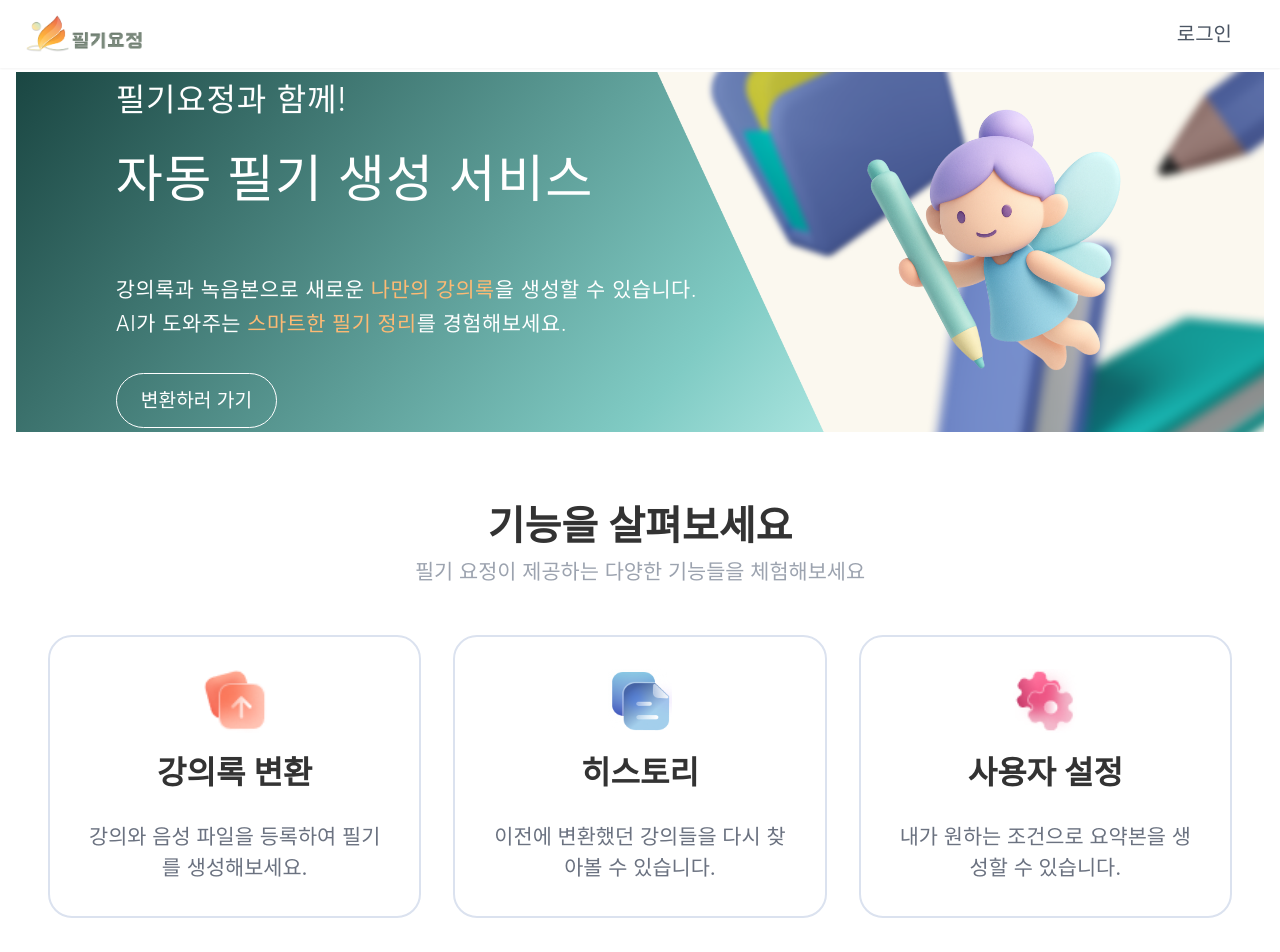
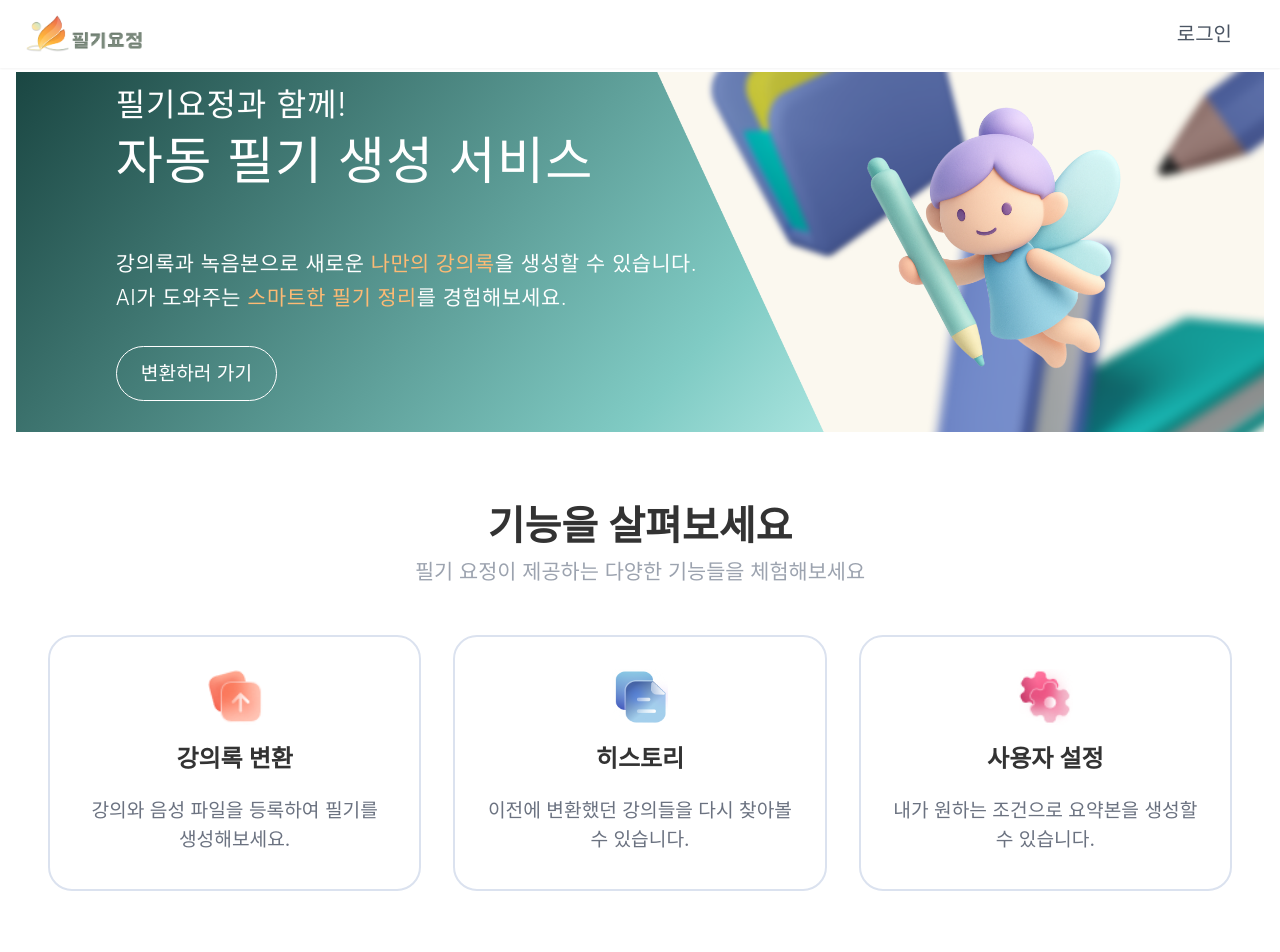
Before and after one commit to 2025capstoneDesign/capstone-FE, a React (Create React App) app: page / in a window 1280 px wide. Shown: the top 952 px of the page. Built offline with nearby package versions, Linux system fonts and the light colour scheme.

Commit message:
간격 수정

```diff
--- a/src/components/Convert/Convert.js
+++ b/src/components/Convert/Convert.js
@@ -151,7 +151,7 @@ function Convert() {
           <div className="flex flex-col lg:flex-row h-[calc(100%-3.5rem)]">
             {/* 왼쪽 업로드 영역 */}
             <div className="flex-1 p-[5%] flex flex-col">
-              <h2 className="text-[1.5rem] font-semibold my-[3vh] text-center">
+              <h2 className="text-[1.4rem] font-semibold my-[3vh] text-center">
                 강의록과 음성을 업로드하여 요약된 필기 내용을 확인해보세요
               </h2>
               <div
@@ -167,11 +167,11 @@ function Convert() {
                   onChange={handleFileUpload}
                   accept=".doc,.docx,.pdf,.ppt,.pptx,.mp3,.wav"
                 />
-                <div className="w-full lg:w-[75%] h-[30vh] mx-auto border-4 border-[#DEE5E5] rounded-xl flex flex-col justify-center items-center cursor-pointer hover:border-[#5B7F7C] transition-colors bg-[#F9F7F7]">
-                  <div className="mb-[1rem]">
-                    <img src={upload_icon} alt="업로드" className="w-[14rem] h-[9rem]" />
+                <div className="w-full lg:w-[70%] h-[22vh] mx-auto border-4 border-[#DEE5E5] rounded-xl flex flex-col justify-center items-center cursor-pointer hover:border-[#5B7F7C] transition-colors bg-[#F9F7F7]">
+                  <div className="mb-[0.8rem]">
+                    <img src={upload_icon} alt="업로드" className="w-[12rem] h-[8rem]" />
                   </div>
-                  <p className="text-gray-500 text-[1.2rem] pt-[2rem] text-center px-[1rem]">
+                  <p className="text-gray-500 text-[1.2rem] pt-[0.6rem] text-center px-[1rem]">
                     <span className="text-[#5B7F7C] font-semibold">드래그</span>
                     하거나{" "}
                     <span className="text-[#5B7F7C] font-semibold">클릭</span>
@@ -228,7 +228,7 @@ function Convert() {
             </div>
 
             {/* 오른쪽 업로드된 파일 목록 */}
-            <div className="w-full lg:w-[30%] p-[1rem] border-t lg:border-t-0 lg:border-l border-gray-200">
+            <div className="w-full lg:w-[33%] p-[1rem] border-t lg:border-t-0 lg:border-l border-gray-200">
               {files.length === 0 ? (
                 <div className="text-center text-[1.2rem] text-gray-500 my-[3rem]">
                   아직 업로드된 파일이 없습니다
--- a/src/components/Main/Banner.js
+++ b/src/components/Main/Banner.js
@@ -29,13 +29,13 @@ const Banner = () => {
       {/* 컨텐츠 */}
       <div className="relative z-10 h-full flex flex-col justify-center">
         <div className="w-full px-[8%]">
-          <h1 className="text-[1.5rem] md:text-[2rem] xl-[2.5rem] font-[350] text-white tracking-wide">
+          <h1 className="text-[1.5rem] leading-[0.2rem] md:text-[2rem] xl-[2.5rem] font-[350] text-white tracking-wide">
             필기요정과 함께!
           </h1>
-          <h1 className="py-2 md:py-4 text-[2.5rem] md:text-[2.5rem] lg:text-[3.2rem] text-white font-[580] tracking-wide">
+          <h1 className="py-2 md:py-4 text-[2.5rem] md:text-[3.2rem] lg:text-[3.2rem] text-white font-[580] tracking-wide">
             자동 필기 생성 서비스
           </h1>
-          <p className="mt-[1rem] md:mt-[2rem] lg:mt-[2.5rem] xl-[3rem] text-white font-[350] text-[1rem] md:text-[1.2rem] lg:text-[1.3rem] tracking-wide leading-relaxed">
+          <p className="mt-[1rem] md:mt-[1.8rem] lg:mt-[2rem] xl-[2.5rem] text-white font-[350] text-[1rem] md:text-[1.2rem] lg:text-[1.3rem] tracking-wide leading-relaxed">
             강의록과 녹음본으로 새로운 <span className='text-orange-300 font-[450]'>나만의 강의록</span>을 생성할 수 있습니다.<br/>
             AI가 도와주는 <span className='text-orange-300 font-[450]'>스마트한 필기 정리</span>를 경험해보세요.
           </p>
--- a/src/components/Main/Home.js
+++ b/src/components/Main/Home.js
@@ -16,16 +16,16 @@ function Home() {
       <div className="rounded-3xl border-2 border-[#DBE2EF] group-hover:border-gradient-hover group-hover:border-3 h-full transition-all duration-300 sm:p-[1rem]">
         <div className="p-[1.5rem] md:p-[1rem]">
           <div className="flex flex-col items-center gap-[1rem] mb-[1rem]">
-            <div className="w-[3.5rem] h-[3.5rem] md:w-[4rem] md:h-[4rem] rounded-full flex items-center justify-center shrink-0">
+            <div className="w-[3.5rem] h-[3.5rem] md:w-[3.5rem] md:h-[3.5rem] rounded-full flex items-center justify-center shrink-0">
               <img
                 src={image}
                 alt={title}
                 className="w-full h-full object-contain"
               />
             </div>
-            <h3 className="text-[1.5rem] md:text-[2rem] font-semibold text-center">{title}</h3>
+            <h3 className="text-[1.3rem] md:text-[1.5rem] font-semibold text-center">{title}</h3>
           </div>
-          <p className="text-[1.1rem] md:text-[1.3rem] mt-[1.5rem] text-gray-500 text-center">{description}</p>
+          <p className="text-[1.2rem] mt-[1.2rem] text-gray-500 text-center">{description}</p>
         </div>
       </div>
     </div>
@@ -37,7 +37,7 @@ function Home() {
       <Banner />
 
       {/* 기능 소개 섹션 */}
-      <div className="mt-[4rem] mb-[4rem] w-full max-w-[92rem] mx-auto">
+      <div className="mt-[4rem] mb-[4rem] w-full max-w-[90rem] mx-auto">
         <h2 className="text-[2rem] md:text-[2.5rem] font-semibold text-center">기능을 살펴보세요</h2>
         <p className="text-gray-400 text-[1.1rem] md:text-[1.3rem] text-center mb-[2rem] md:mb-[3rem] px-[1rem]">
           필기 요정이 제공하는 다양한 기능들을 체험해보세요
```
